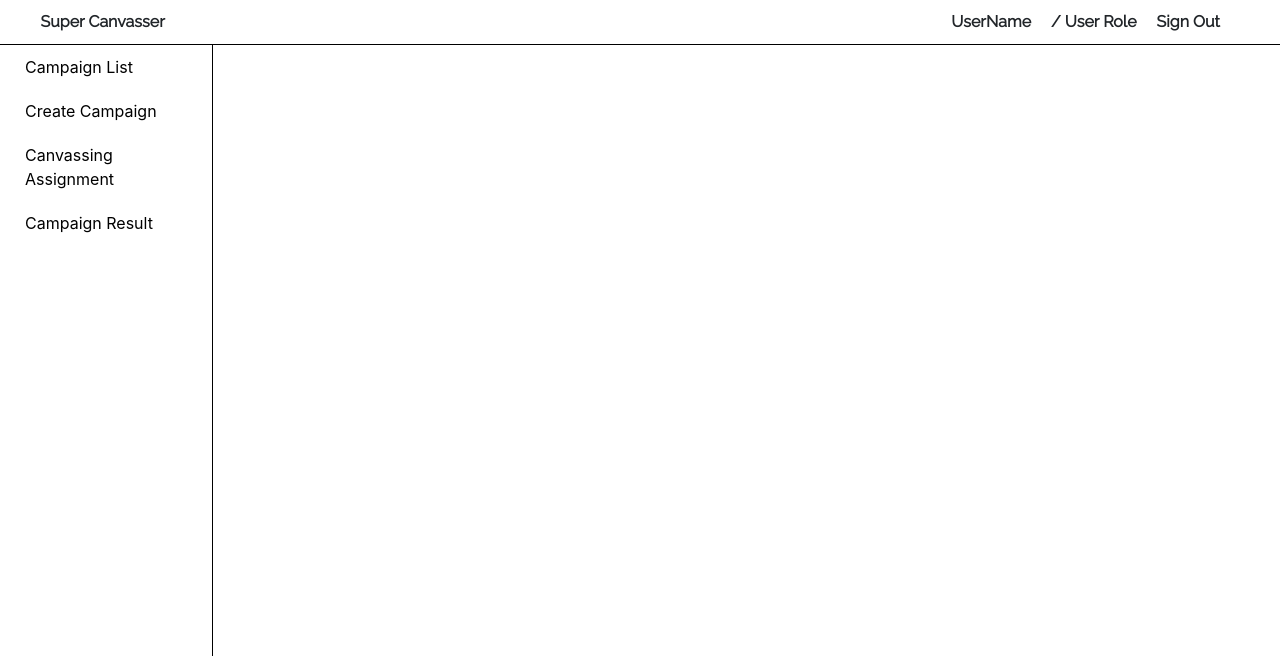
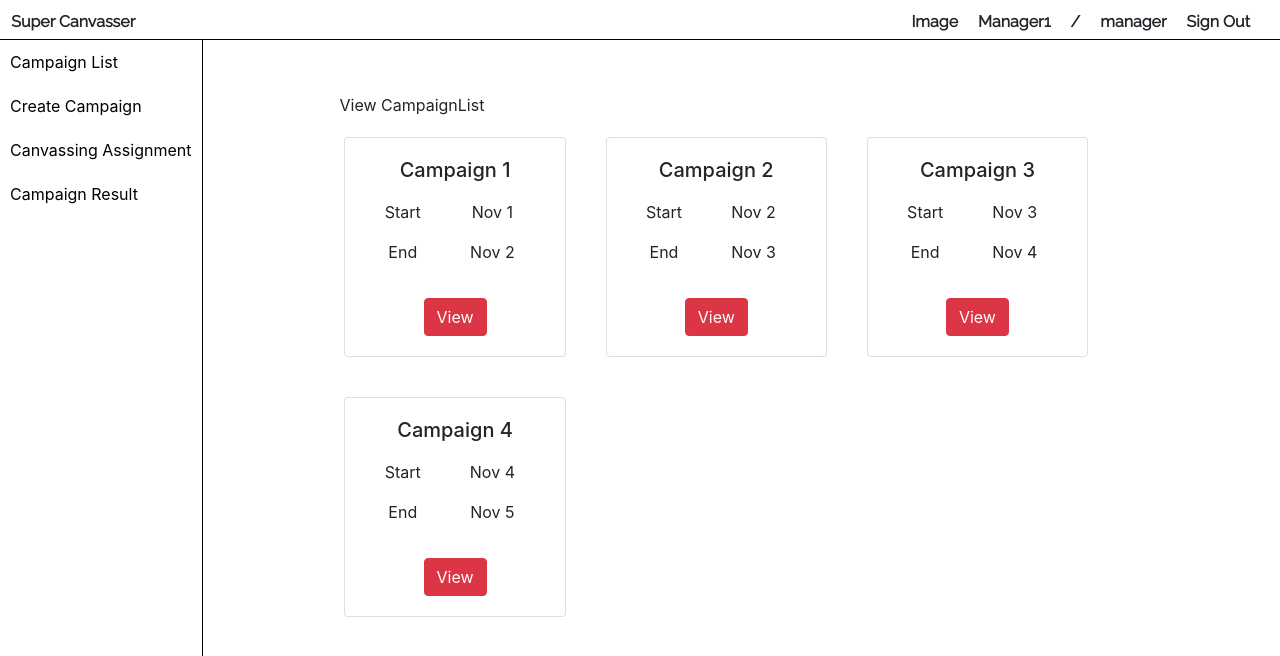
Before and after one commit to Suprr/SuperCanvasser, a React (Create React App) app in the folder front/: page / in a window 1280 px wide. Shown: the top 656 px of the page. Built offline with nearby package versions, Linux system fonts and the light colour scheme; the HTML template or start-up script is replaced by a standard one.

Commit message:
Layout and Campaign List

```diff
--- a/front/src/App.js
+++ b/front/src/App.js
@@ -10,9 +10,9 @@ class App extends Component {
   state = {
   	user : {
   		authenticated : false,
-  		userID : null,
+  		userID : 'Manager1',
   		passwords : null,
-  		role : null
+  		role : 'manager'
   	}
   }
 
@@ -38,9 +38,10 @@ class App extends Component {
   render() {
   	//let page = <Route path="/sign-in" exact component={SignIn} />
 	//let page = <SignIn user = {this.state.user} />
-  	let page = <Layout><Manager /></Layout>
+  	let page = <Layout user = {this.state.user}><Manager /></Layout>
+
   	if(this.state.authenticated){
-  		if(this.state.user.role === 'manager'){
+  		if(this.state.user.role === 'manager2'){
   			page = <Layout> </Layout>
   		} else{
   			//Canvasser
--- a/front/src/components/Campaign/Campaign.js
+++ b/front/src/components/Campaign/Campaign.js
@@ -1,9 +1,37 @@
 import React, {Component} from 'react'
-
+import classes from './Campaign.module.css'
 
 class Campaign extends Component{
+	state ={
+		...this.props.campaign
+	}
+
 	render(){
-		return;
+
+		return(
+			<div className = {["card", classes.Campaign].join(' ')}>
+				<div className={["card-body"].join(' ')}>
+					<h5 className="card-title">{this.state.title}</h5>
+
+					<div className={["container-fluid", classes.CampaignBody].join(' ')}>
+						<div className="row">
+							<div className="col-5">
+								<p>Start</p>
+								<p>End</p>
+							</div>
+							<div className="col-7">
+								<p>{this.state.startDate}</p>
+								<p>{this.state.endDate}</p>
+							</div>
+						</div>
+					</div>
+
+					<div>
+						<button className = {["btn btn-danger"].join(' ')} >View</button>
+					</div>
+				</div>
+			</div>
+		);
 	}
 }
 
--- /dev/null
+++ b/front/src/components/Campaign/Campaign.module.css
@@ -0,0 +1,9 @@
+.Campaign{
+	width:25%;
+	text-align: center;
+	margin:20px;
+}
+.CampaignBody{
+	width:100%;
+	margin: 10% 0%;
+}
--- a/front/src/components/Layout/Layout.js
+++ b/front/src/components/Layout/Layout.js
@@ -4,16 +4,40 @@ import Aux from '../../hoc/Aux';
 import classes from './Layout.module.css'
 import Toolbar from '../Navigation/Toolbar'
 import Sidebar from '../Navigation/Sidebar'
-
+import MenuData from './MenuData'
 class Layout extends Component{
+	state= {
+		menus : MenuData.menus
+	}
 
 	render(){
+		let sidebar = null;
+		if(this.props.user.role === 'manager'){
+			sidebar = <Sidebar className="h-100" menus = {this.state.menus.manager}/>
+		} else if(this.props.user.role === 'canvasser'){
+			sidebar = <Sidebar className="h-100" menus = {this.state.menus.canvasser}/>
+		} else{
+			sidebar = <Sidebar className="h-100" menus = {this.state.menus.sysAdmin}/>
+		}
+
 		return (
 			<Aux>
-				<Toolbar />
-				<main className = {classes.Content}>
-					{this.props.children}
-				</main>
+
+				<div className={["row", "fixed-top"].join(' ')}>
+					<Toolbar user={this.props.user}/>
+				</div>
+
+				<div className={["row", "fixed-center", classes.Content].join(' ')}>
+					<div className={["col-2",classes.Sidebar].join(' ')}>
+						{sidebar}
+					</div>
+
+					<div className = {["col-10"].join(' ')}>
+						{this.props.children}
+					</div>
+				</div>
+
+
 			</Aux>
 		);
 	}
--- a/front/src/components/Layout/Layout.module.css
+++ b/front/src/components/Layout/Layout.module.css
@@ -0,0 +1,8 @@
+.Content{
+	margin-top:40px;
+}
+
+.Sidebar{
+	border-right:black solid 1px;
+	height:100vh;
+}
--- /dev/null
+++ b/front/src/components/Layout/MenuData.js
@@ -0,0 +1,50 @@
+
+const menuData = {
+	menus : {
+			manager : [
+				{
+					title: 'Campaign List',
+					id : 'maaa'
+				},
+				{
+					title : 'Create Campaign',
+					id : 'mbbb'
+				},
+				{
+					title : 'Canvassing Assignment',
+					id : 'mccc'
+				},
+				{
+					title : 'Campaign Result',
+					id : 'mddd'
+				}
+			],
+			canvasser : [
+				{
+					title: 'View Task',
+					id : 'caaa'
+				},
+				{
+					title : 'Upcoming Task',
+					id : 'cbbb'
+				},
+				{
+					title : 'Edit Availability',
+					id : 'cccc'
+				},
+
+			],
+			sysAdmin : [
+				{
+					title: 'Manage User',
+					id : 'caaa'
+				},
+				{
+					title : 'Global Variable',
+					id : 'cbbb'
+				}
+			]
+		}
+	}
+
+export default menuData;
--- a/front/src/components/Navigation/Sidebar.js
+++ b/front/src/components/Navigation/Sidebar.js
@@ -3,6 +3,8 @@ import classes from './nav.module.css'
 import {NavLink} from 'react-router-dom'
 
 class Sidebar extends Component{
+
+	//Before use sidebar, the props 'menus' must be passed.
 
 	state={
 		menus : this.props.menus
@@ -13,10 +15,10 @@ class Sidebar extends Component{
 	    let menus = this.state.menus.map(menu =>{
 		    return (
 	    		//<Link to = {'/'+post.id}  key={post.id}>
-	    		<li className = {[classes.SidebarItem, "nav-item"].join(' ')}>
+	    		<li key={menu.id} className = {[classes.SidebarItem, "nav-item"].join(' ')}>
 		    		<NavLink
 		    			className = {[classes.SidebarItemLink].join(' ')}
-		    			key={menu.id}
+
 		    			to = {'/'+menu.title}>
 
 				        {menu.title}
--- a/front/src/components/Navigation/Toolbar.js
+++ b/front/src/components/Navigation/Toolbar.js
@@ -5,25 +5,24 @@ class Toolbar extends Component {
 
 	render(){
 		return <div className={classes.Toolbar}>
-					<div className="container-fluid">
+
 						<div className="row">
 							<div className = {[classes.TitleSection, "col-3"].join(' ')}>
 								<div> Super Canvasser</div>
 							</div>
 							<div className = {[classes.OtherSection, "col-9", "row", "justify-content-end"].join(' ')}>
-
-									<div className = {[classes.OtherItem].join(' ')}> UserName</div>
-									<div className = {[classes.OtherItem].join(' ')}> / User Role</div>
+									<div className = {[classes.OtherItem].join(' ')}> Image</div>
+									<div className = {[classes.OtherItem].join(' ')}> {this.props.user.userID}</div>
+									<div className = {[classes.OtherItem].join(' ')}> / </div>
+									<div className = {[classes.OtherItem].join(' ')}> {this.props.user.role}</div>
 									<div className = {[classes.OtherItem].join(' ')}>Sign Out</div>
 
 							</div>
 						</div>
-					</div>
+
 				</div>
 	}
 
 }
 
-
-
 export default Toolbar;
--- a/front/src/components/Navigation/nav.module.css
+++ b/front/src/components/Navigation/nav.module.css
@@ -11,13 +11,17 @@
 }
 
 .Sidebar{
-
+	position: fixed;
 }
 
 .Toolbar{
 	border-bottom: black solid 1px;
 	padding:10px;
 	padding-left:2%;
+	width:100%;
+	height:40px;
+	z-index:200;
+	background-color: white;
 	font-weight: bold;
 	font-family: 'Raleway', sans-serif;
 }
--- a/front/src/containers/Manager/CampaignList/CampaignList.js
+++ b/front/src/containers/Manager/CampaignList/CampaignList.js
@@ -1,13 +1,32 @@
 import React, {Component} from 'react'
+import Campaign from '../../../components/Campaign/Campaign'
 
 class CampaignList extends Component{
+
 	state ={
-		campaigns : [],
+		campaigns : this.props.campaigns,
 
 	}
 
 	render(){
-		return;
+		let campaigns = this.state.campaigns.map(cpg =>{
+			let campaign = null
+
+			campaign = <Campaign key = {cpg.id} campaign = {cpg}/>
+
+
+		    return campaign;
+		  });
+
+		return(
+			<div>
+				<div> View CampaignList </div>
+					<div className="row">
+					{
+						campaigns
+					}
+					</div>
+			</div>);
 	}
 }
 
--- a/front/src/containers/Manager/Manager.js
+++ b/front/src/containers/Manager/Manager.js
@@ -1,40 +1,51 @@
 import React, {Component} from 'react';
+
 import Sidebar from '../../components/Navigation/Sidebar'
+import CampaignList from './CampaignList/CampaignList'
+
 import classes from './Manager.module.css'
+
 class Manager extends Component{
 
 	state = {
-		menus : [
+
+		campaigns : [
 			{
-				title: 'Campaign List',
-				id : 'aaa'
+				title : 'Campaign 1',
+				startDate : 'Nov 1',
+				endDate : 'Nov 2',
+				progress : 0,
+				id : 'c1'
 			},
 			{
-				title : 'Create Campaign',
-				id : 'bbb'
+				title : 'Campaign 2',
+				startDate : 'Nov 2',
+				endDate : 'Nov 3',
+				progress : 0,
+				id:'c2'
 			},
-			{
-				title : 'Canvassing Assignment',
-				id : 'ccc'
+			{title : 'Campaign 3',
+				startDate : 'Nov 3',
+				endDate : 'Nov 4',
+				progress : 0,
+				id:'c3'
 			},
-			{
-				title : 'Campaign Result',
-				id : 'ddd'
+			{title : 'Campaign 4',
+				startDate : 'Nov 4',
+				endDate : 'Nov 5',
+				progress : 0,
+				id:'c4'
 			}
-
 		]
 	}
+
 	render(){
 		return(
-			<div>
-			<div className={["col-2", classes.Sidebar].join(' ')}>
-				<Sidebar menus = {this.state.menus}/>
-			</div>
 
-			<div className="col-10">
+				<div className={["col-10", "fixed-center", classes.Manager].join(' ')}>
+					<CampaignList campaigns = {this.state.campaigns}/>
+				</div>
 
-			</div>
-			</div>
 		)
 	}
 
--- a/front/src/containers/Manager/Manager.module.css
+++ b/front/src/containers/Manager/Manager.module.css
@@ -1,4 +1,14 @@
+.Manager{
+	margin-left:10%;
+	margin-top:5%;
+}
+
+.Content{
+	margin-top:40px;
+}
+
+
 .Sidebar{
-	border-right: 1px solid black;
-	height: 100vh;
+	border-right:black solid 1px;
+	height:100vh;
 }
```
